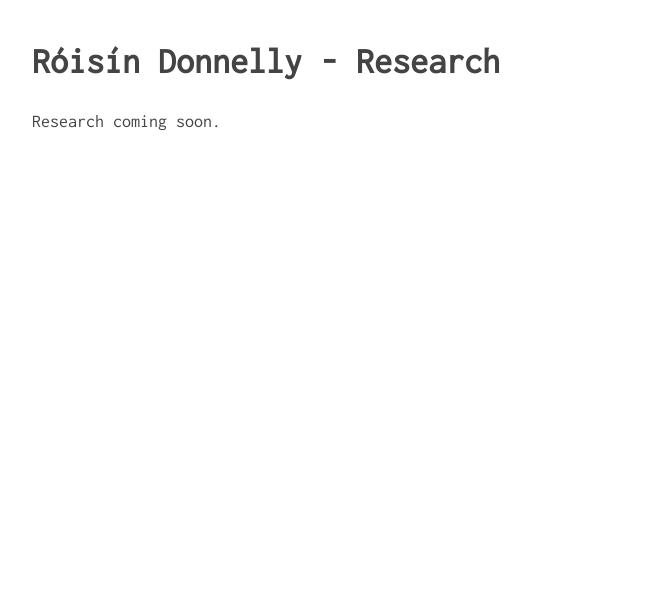
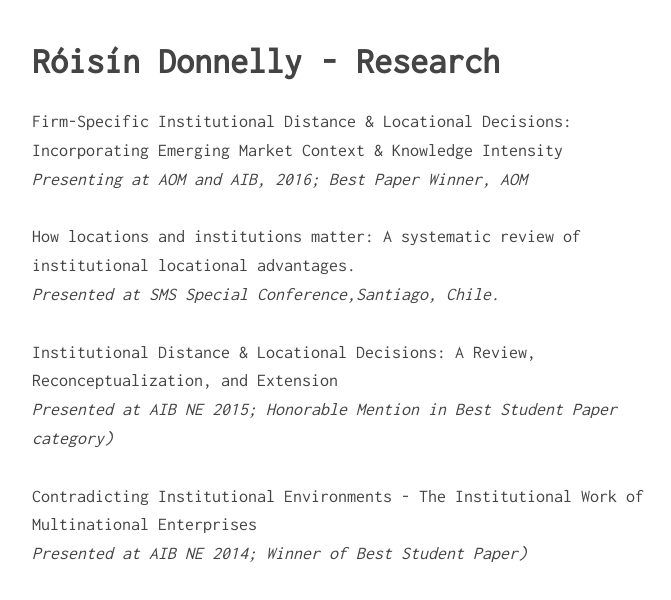
Before and after one commit to roisindonnelly/roisindonnelly.github.io, a plain HTML site: page research/index.html in a window 1280 px wide. Shown: the whole page, without its empty margins (283-954 px from the left). Drawn offline with Linux system fonts and the light colour scheme.

Commit message:
Add work in progress

```diff
--- a/research/index.html
+++ b/research/index.html
@@ -30,6 +30,24 @@
 
   <body>
     <h1>Róisín Donnelly - Research</h1>
-    Research coming soon.
+    Firm-Specific Institutional Distance &amp Locational Decisions: Incorporating Emerging Market Context &amp Knowledge Intensity
+    <br>
+    <i>Presenting at AOM and AIB, 2016; Best Paper Winner, AOM</i>
+    <br><br>
+
+    How locations and institutions matter: A systematic review of institutional locational advantages.
+    <br>
+    <i>Presented at SMS Special Conference,Santiago, Chile.</i>
+    <br><br>
+
+    Institutional Distance &amp Locational Decisions: A Review, Reconceptualization, and Extension
+    <br>
+    <i>Presented at AIB NE 2015; Honorable Mention in Best Student Paper category)</i>
+
+    <br><br>
+    Contradicting Institutional Environments - The Institutional Work of Multinational Enterprises
+    <br>
+    <i>Presented at AIB NE 2014; Winner of Best Student Paper)<i/>
+
   </body>
 </html>
```
Also changed, not shown: 2 other files.
